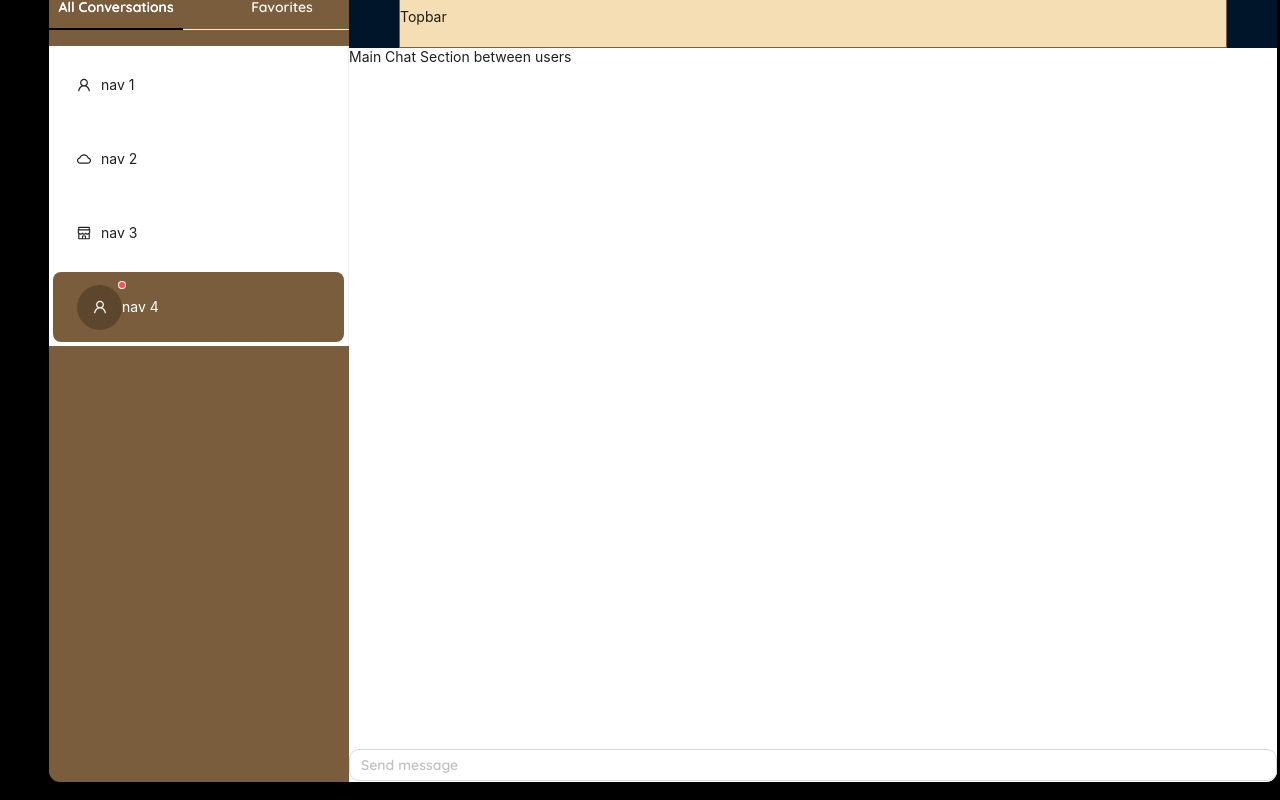
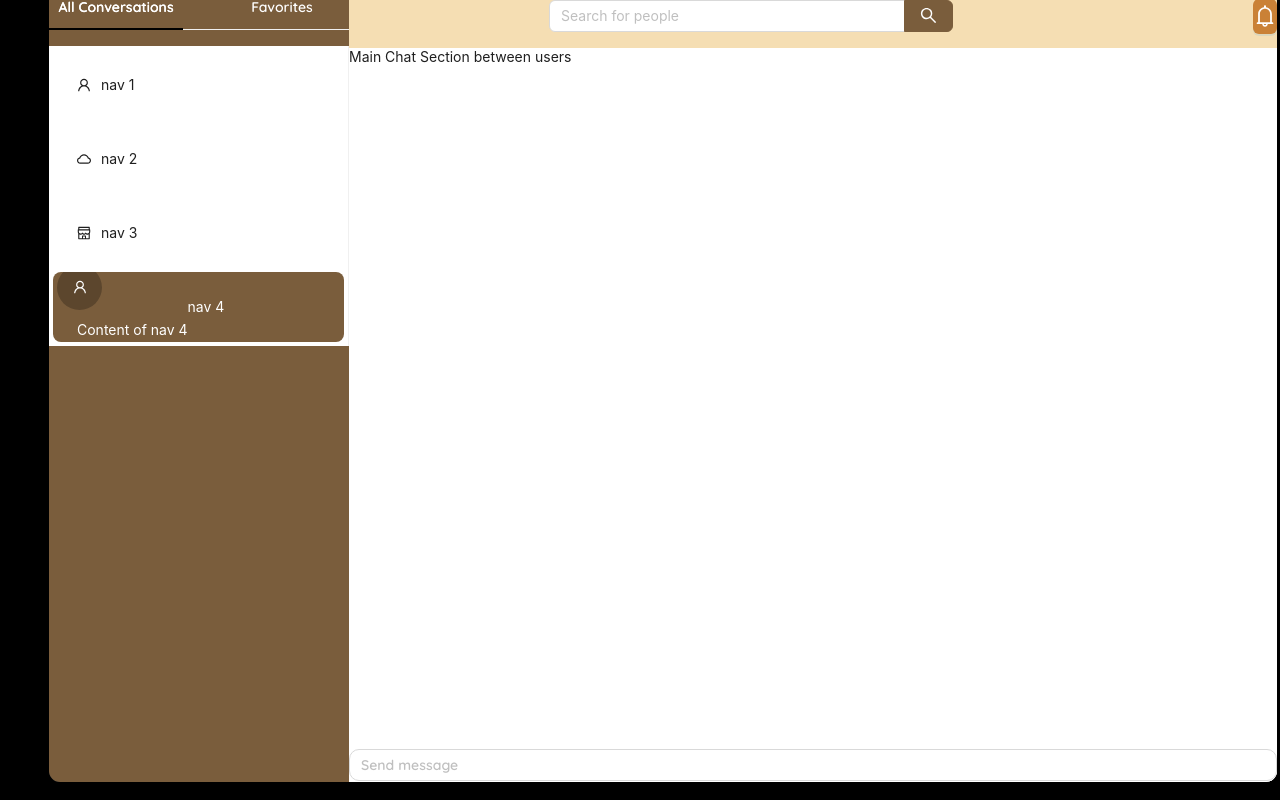
Before and after one commit to EvanZig/messengerApp, a React (Create React App) app in the folder client/: page / in a window 1280 px wide. Built offline with nearby package versions, Linux system fonts and the light colour scheme.

Commit message:
first chat topbar implementation

```diff
--- a/client/src/components/ChatLayout.tsx
+++ b/client/src/components/ChatLayout.tsx
@@ -1,6 +1,6 @@
 import React from 'react'
 import Sidebar from './ChatUi/ChatSidebar/Sidebar'
-import SearchBar from './ChatUi/SearchBar'
+import ChatTopBar from './ChatUi/ChatTopBar/ChatTopBar'
 import ChatSection from './ChatUi/ChatSection'
 import { Layout } from 'antd'
 
@@ -15,7 +15,7 @@ export default function ChatLayout() {
                 </Sider>
                 <Layout>
                     <Header className="headerContainer">
-                        <SearchBar />
+                        <ChatTopBar />
                     </Header>
 
                     <Content className="chatSectionContainer">
--- a/client/src/components/ChatUi/ChatSidebar/SidebarUserCard.tsx
+++ b/client/src/components/ChatUi/ChatSidebar/SidebarUserCard.tsx
@@ -1,13 +1,24 @@
-import React from 'react'
+import React, { useState } from 'react'
 import { Avatar, Badge } from 'antd'
 import { UserOutlined } from '@ant-design/icons'
 
 export default function SidebarUserCard() {
+    const [userOnline, setUserOnline] = useState(false)
+    const dotColor = {
+        backgroundColor: userOnline ? 'green' : 'red',
+        display: 'flex',
+        marginLeft: '-20px',
+    }
     return (
         <div>
-            <Badge dot>
-                <Avatar size={45} icon={<UserOutlined />} />
+            <Badge dot style={dotColor}>
+                <Avatar
+                    size={45}
+                    icon={<UserOutlined />}
+                    style={{ marginLeft: '-20px' }}
+                />
             </Badge>
+            <div>Content of nav 4</div>
         </div>
     )
 }
--- /dev/null
+++ b/client/src/components/ChatUi/ChatTopBar/ChatTopBar.tsx
@@ -0,0 +1,26 @@
+import React from 'react'
+import '../../../styles/componentStyling/TopBarStyling.scss'
+import { Button, Input } from 'antd'
+import { BellOutlined, BellFilled } from '@ant-design/icons'
+
+const { Search } = Input
+// figure out what onSearch attribute does
+const onSearch = (value: string) => console.log(value)
+
+export default function ChatTopBar() {
+    return (
+        <div className="chatTopBar">
+            <Search
+                placeholder="Search for people"
+                onSearch={onSearch}
+                enterButton
+                className="chatSearchBar"
+            />
+            <Button
+                type="primary"
+                icon={<BellOutlined style={{ fontSize: '22px' }} />}
+                className="notifications"
+            ></Button>
+        </div>
+    )
+}
--- a/client/src/components/ChatUi/SearchBar.tsx
+++ /dev/null
@@ -1,6 +0,0 @@
-import React from 'react'
-import '../../styles/componentStyling/TopBarStyling.scss'
-
-export default function SearchBar() {
-    return <div className="userSearch">Topbar</div>
-}
--- a/client/src/styles/componentStyling/TopBarStyling.scss
+++ b/client/src/styles/componentStyling/TopBarStyling.scss
@@ -1,8 +1,49 @@
 $brown: #7a5d3c;
 
-.userSearch {
-    border: 1px solid $brown;
+.chatTopBar {
     background-color: wheat;
     height: 100%;
-    margin-left: 100px;
+    width: 100%;
+    margin-left: 50px;
+    display: flex;
+    align-items: center;
 }
+
+.chatSearchBar {
+    max-width: 600px;
+    margin-left: 200px;
+}
+
+.ant-input-search-button {
+    &:hover {
+        background-color: $brown !important;
+        border-color: $brown !important;
+        color: white !important;
+        opacity: 0.8;
+    }
+    background-color: $brown;
+    border-color: $brown;
+    color: white;
+    font-size: 17px;
+}
+
+.ant-input-search {
+    border-color: black !important;
+    &:hover,
+    &:focus {
+        border-color: #000000;
+        outline-color: #000000;
+    }
+}
+
+.notifications {
+    margin-left: 300px;
+    background-color: #ca8136;
+    height: 35px;
+    width: 40px !important;
+
+    &:hover,
+    &:focus {
+        background-color: #ca8136 !important;
+    }
+}
```
Also changed, not shown: client/src/components/ChatUi/ChatSidebar/Sidebar.tsx (+1 -10 lines).
